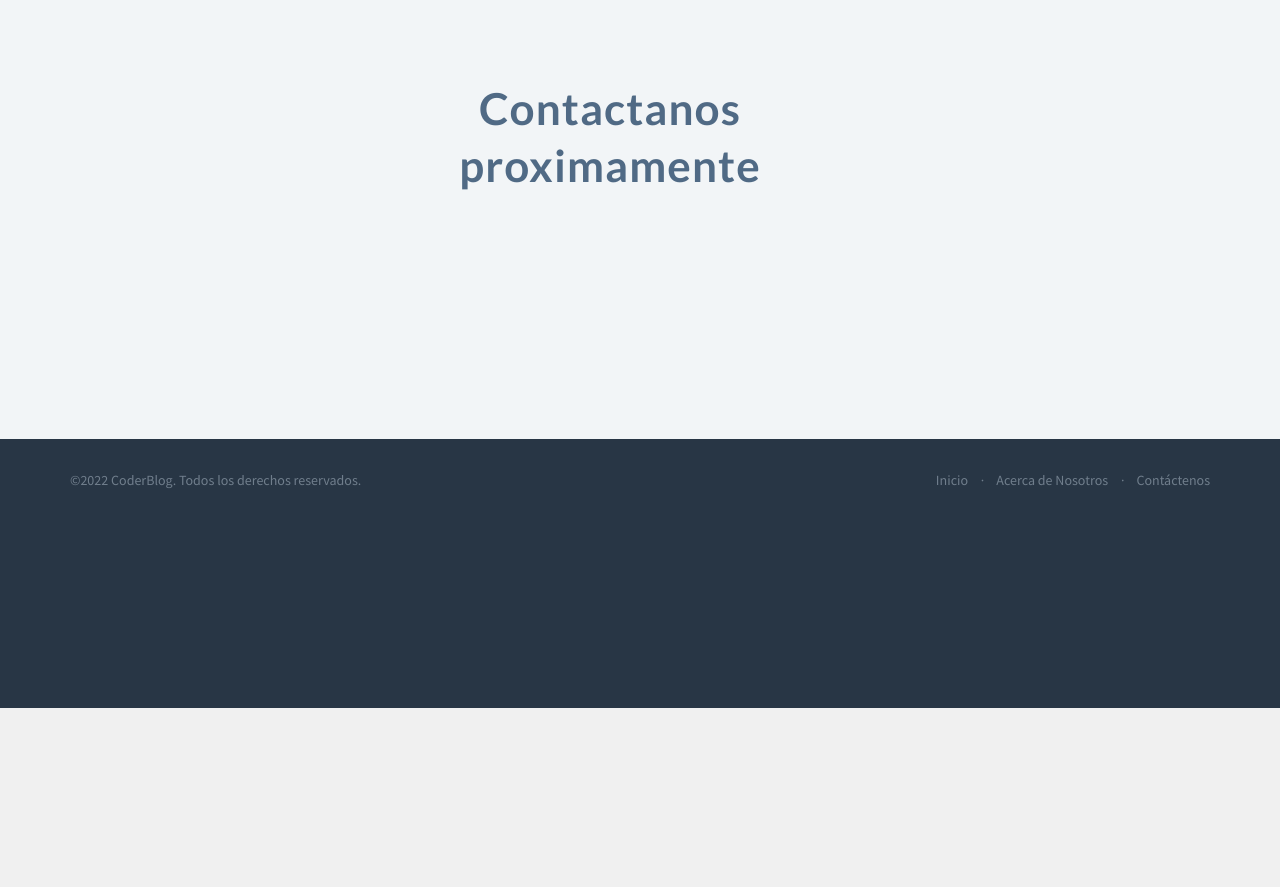
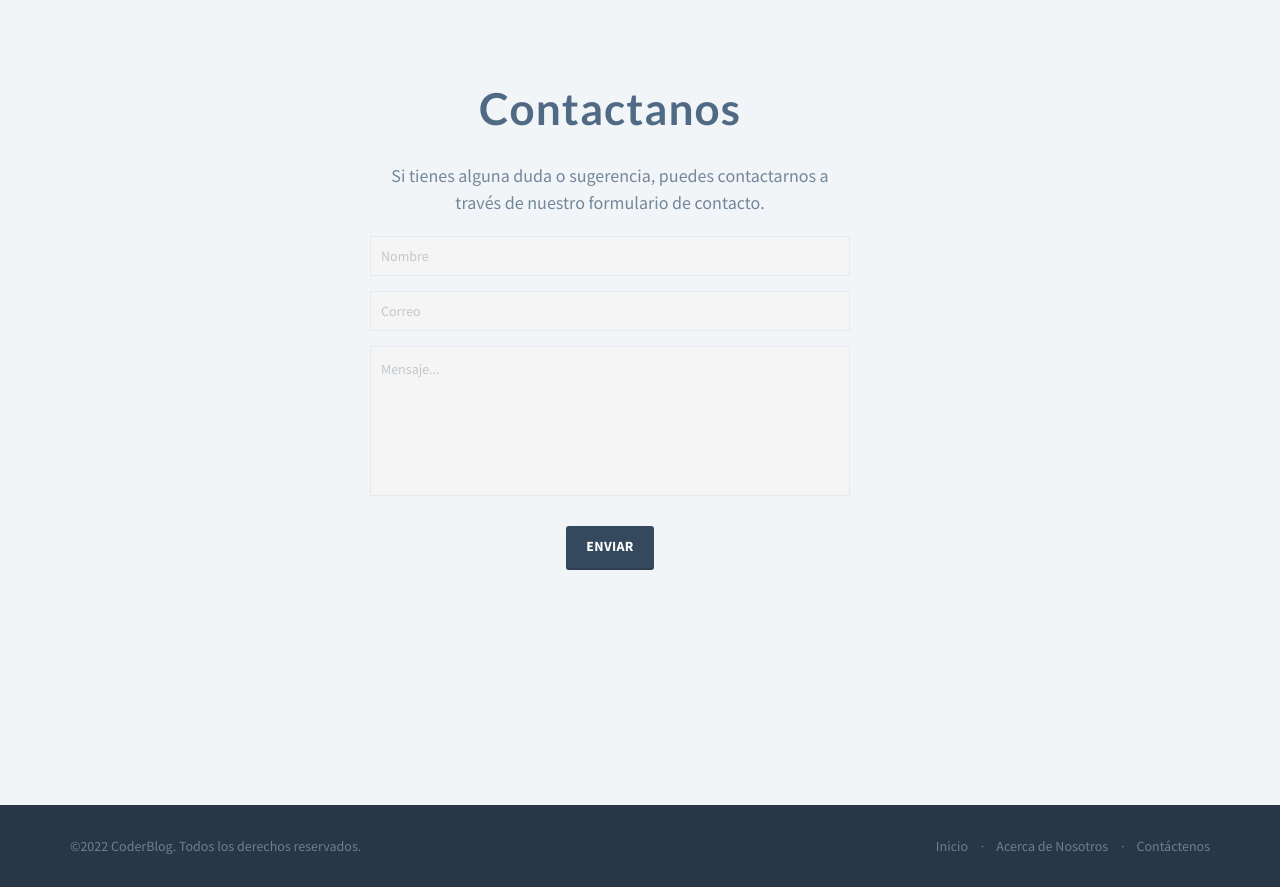
Before and after one commit to claracena/coderblog, a Django app: page /contacts/ in a window 1280 px wide. Shown: the part 92-979 px from the top of the page. Before the commit the page ends 800 px from the top, so only its background shows below. Run offline with Django 4.2, Linux system fonts and the light colour scheme; some libraries are stand-ins or nearby versions.

Commit message:
contacts changes

```diff
--- a/contacts/templates/contacts/contacts.html
+++ b/contacts/templates/contacts/contacts.html
@@ -3,15 +3,21 @@
 {% block content %}
 
 <main>
-
     <section id="contacts" class="light-bg">
         <div class="container inner-top-sm inner-bottom d-flex justify-content-center">
             <div class="col-lg-6 inner-right inner-bottom-md text-center">
-                <h1>Contactanos proximamente</h1>
+                <h1>Contactanos</h1>
+                <p>Si tienes alguna duda o sugerencia, puedes contactarnos a través de nuestro formulario de contacto.</p>
+                <div class="spacer-single"></div>
+                <input class="form-control" type="text" placeholder="Nombre">
+                <input class="form-control" type="text" placeholder="Correo">
+                <textarea class="form-control" rows="5" placeholder="Mensaje..."></textarea>
+                <button class="btn btn-primary btn-lg">Enviar</button>
             </div>
         </div>
     </section>
 
 </main>
 
+
 {% endblock %}
--- a/contacts/views.py
+++ b/contacts/views.py
@@ -3,3 +3,7 @@ from django.shortcuts import render
 # Create your views here.
 def contacts(request):
     return render(request, 'contacts/contacts.html')
+
+
+def contact_success(request):
+    return render(request, 'contacts/contact_success.html')
```
